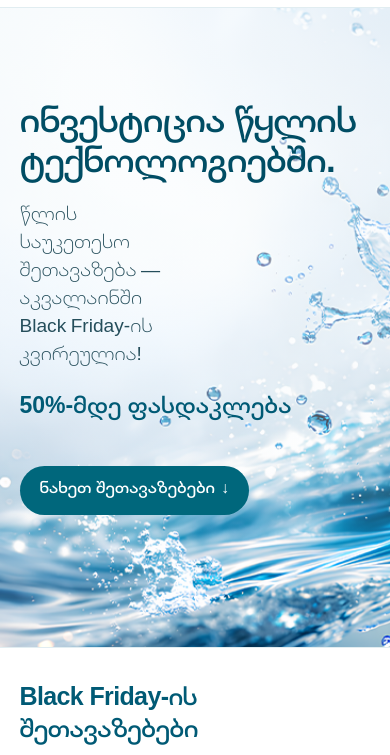
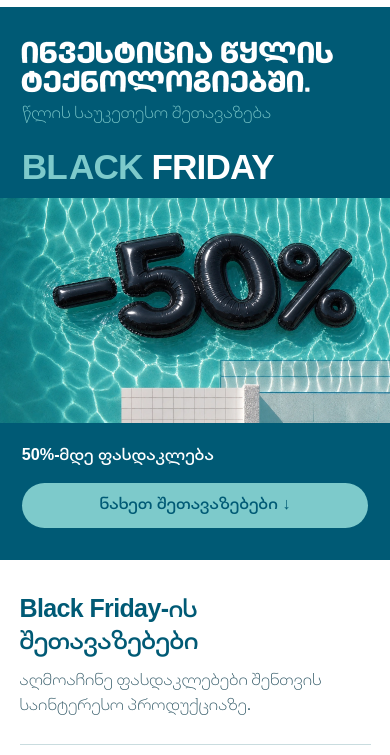
Before and after one commit to pirtskhalavaana-rgb/aqualine, a website: page index.html in a window 390 px wide. Shown: the part 57-812 px from the top of the page. Drawn offline with Linux system fonts and the light colour scheme; no server answers.

Commit message:
Publish responsive Black Friday design, sticky header and GTM

```diff
--- a/index.html
+++ b/index.html
@@ -1,11 +1,20 @@
-<!doctype html><html lang="ka"><head><meta charset="utf-8"><meta name="viewport" content="width=device-width,initial-scale=1"><meta name="theme-color" content="#ffffff"><title>Black Friday აკვალაინში • აუზები, სპა და წყლის ფილტრაცია</title><link rel="stylesheet" href="style.css?v=bf18"></head><body>
+<!doctype html><html lang="ka"><head><meta charset="utf-8">
+<!-- Google Tag Manager -->
+<script>(function(w,d,s,l,i){w[l]=w[l]||[];w[l].push({'gtm.start':
+new Date().getTime(),event:'gtm.js'});var f=d.getElementsByTagName(s)[0],
+j=d.createElement(s),dl=l!='dataLayer'?'&l='+l:'';j.async=true;j.src=
+'https://www.googletagmanager.com/gtm.js?id='+i+dl;f.parentNode.insertBefore(j,f);
+})(window,document,'script','dataLayer','GTM-M8QHGLJ4');</script>
+<!-- End Google Tag Manager -->
+<meta name="viewport" content="width=device-width,initial-scale=1"><meta name="theme-color" content="#ffffff"><title>Black Friday აკვალაინში • აუზები, სპა და წყლის ფილტრაცია</title><link rel="stylesheet" href="style.css?v=bf30"></head><body>
+<noscript><iframe src="https://www.googletagmanager.com/ns.html?id=GTM-M8QHGLJ4" height="0" width="0" style="display:none;visibility:hidden"></iframe></noscript>
 <header><a href="./" aria-label="Aqualine"><img src="art/aqualine-outline.svg" alt="Aqualine Water Technologies"></a><nav><a href="#offers">შეთავაზებები</a><a href="#branches">ფილიალები</a></nav><a class="number" aria-label="დარეკვა: 032 205 50 10" href="tel:+995322055010"><svg width="22" height="22" viewBox="0 0 24 24" fill="currentColor" aria-hidden="true"><path d="M6.6 10.8a15 15 0 0 0 6.6 6.6l2.2-2.2c.3-.3.7-.4 1.1-.2 1.2.4 2.5.6 3.8.6.6 0 1 .4 1 1V20c0 .6-.4 1-1 1C10.7 21 3 13.3 3 3.7c0-.6.4-1 1-1h3.5c.6 0 1 .4 1 1 0 1.3.2 2.6.6 3.8.1.4 0 .8-.3 1.1z"/></svg><span><small>დარეკვა</small>032 205 50 10</span></a></header>
-<main><section class="campaign-hero" aria-labelledby="campaign-title">
-<div class="campaign-content">
-<h1 id="campaign-title">ინვესტიცია წყლის ტექნოლოგიებში.</h1>
-<p class="campaign-message">წლის საუკეთესო შეთავაზება — <span class="campaign-event">აკვალაინში Black Friday-ის კვირეულია!</span></p>
-<div class="campaign-actions"><strong>50%-მდე ფასდაკლება</strong><a class="btn" href="#offers">ნახეთ შეთავაზებები <span aria-hidden="true">↓</span></a></div></div>
-<div class="campaign-water" aria-hidden="true"></div></section>
+<main><section class="bfkv" aria-label="Black Friday"><div class="campaign-poster"><div class="poster-copy">
+<h1>ინვესტიცია წყლის<br>ტექნოლოგიებში.</h1>
+<p class="poster-sub">წლის საუკეთესო <br>შეთავაზება</p>
+<p class="poster-event" lang="en"><span>B<span class="event-l">L</span>ACK</span> <span>FRIDAY</span></p>
+<div class="bfbar"><span>50%-მდე ფასდაკლება</span><a href="#offers">ნახეთ შეთავაზებები ↓</a></div>
+</div><picture><source media="(max-width:760px)" srcset="art/campaign-pool-tile.webp"><img class="poster-pool" src="art/campaign-pool-full.webp" alt="აუზში მოტივტივე −50%"></picture></div></section>
 <section id="offers" aria-labelledby="offer-heading"><h2 id="offer-heading">Black Friday-ის შეთავაზებები</h2><p class="offer-intro">აღმოაჩინე ფასდაკლებები შენთვის საინტერესო პროდუქციაზე.</p>
 <details class="offer-group"><summary><img src="art/igarden-pool.webp" alt="iGarden-ის საწმენდი რობოტი აუზის პირას" loading="lazy"><span class="category-copy"><span>საცურაო აუზი</span><small>კეთილმოწყობილი აუზი, სუფთა წყალი.</small></span><span class="disclosure"><span class="show-list">სიის გახსნა</span><span class="hide-list">სიის დახურვა</span><i aria-hidden="true"></i></span></summary><div class="offer-body"><dl>
 <div><dt>თბური ტუმბოები</dt><dd>50%-მდე</dd></div>
--- a/style.css
+++ b/style.css
@@ -123,3 +123,57 @@ header .number{border-color:#69aab5;background:#f1f9fa;padding:7px 15px;line-hei
 @media(min-width:801px){header nav{font-size:clamp(16px,1.2vw,20px)}}
 
 @media(min-width:801px){.campaign-event{display:block;white-space:nowrap}.campaign-message{max-width:none}}
+
+
+@font-face{font-family:CampaignHeadline;src:url(art/campaign-heading-bold.woff) format("woff");font-weight:900;font-display:swap}
+.bfkv{background:#005A75;color:white}
+.campaign-poster{display:grid;grid-template-columns:38.2291667% 61.7708333%;align-items:start}
+.campaign-poster picture{display:block;align-self:stretch;position:relative}
+.poster-copy{padding:3.2vw 0 2vw 3vw}
+.poster-copy h1,.poster-copy p{margin:0;text-shadow:none}
+.poster-copy h1{font:900 2.95vw/1 CampaignHeadline,Mersad,sans-serif;font-synthesis:none;text-transform:none}
+.poster-copy .poster-sub{margin-top:.8vw;font:300 2.4vw/1.22 Mersad,Arial,sans-serif;text-transform:uppercase;color:#7DCACB}
+.poster-event{padding-top:2vw;font:900 7.8vw/.88 Arial,"Liberation Sans",sans-serif;letter-spacing:-.045em}
+.poster-event > span{display:block}.poster-event > span:first-child{color:#7DCACB}
+.poster-pool{width:100%;height:100%;object-fit:cover;display:block;aspect-ratio:1186/949}
+.bfbar{display:flex;align-items:center;gap:1.2vw;flex-wrap:wrap;margin-top:2.1vw;font-size:clamp(14px,1.25vw,22px)}
+.bfbar a{background:#7DCACB;color:#005A75;border-radius:32px;padding:10px clamp(12px,1.25vw,20px);min-height:44px}
+.bfbar a:is(:hover,:focus-visible){background:white;outline:3px solid #2AA8B8}
+
+
+@media(min-width:761px){
+ .campaign-poster picture{min-height:0;min-width:0;background:#7DCACB;clip-path:ellipse(80% 111% at 80% 38%)}
+ .campaign-poster .poster-pool{position:absolute;inset:0;width:100%;height:100%;object-fit:cover;object-position:center 57%;clip-path:ellipse(55% 77% at 56% 17%)}
+}
+
+@media(max-width:760px){
+ .campaign-poster{
+   display:grid;grid-template-columns:minmax(0,1fr);
+   grid-template-areas:"headline" "subtitle" "event" "photo" "action";
+   align-items:start;padding:clamp(32px,8vw,55px) 0 clamp(32px,8vw,55px);
+ }
+ .poster-copy{display:contents}
+ .poster-copy h1{grid-area:headline;margin:0 5.56%;font-size:clamp(22px,7.08vw,50px);line-height:1.06}
+ .poster-copy .poster-sub{grid-area:subtitle;margin:1.9vw 5.56% 0;font-size:clamp(14px,4.16vw,28px);line-height:1.25}
+ .poster-sub br{display:none}
+ .poster-event{grid-area:event;margin:6vw 5.56% 3.6vw!important;padding:0;font-size:clamp(28px,9.02vw,64px);line-height:1;letter-spacing:-.025em;white-space:nowrap}
+ .poster-event > span{display:inline}
+ .campaign-poster picture{grid-area:photo;display:block}
+ .poster-pool{width:100%;height:auto;aspect-ratio:1536/887}
+ .bfbar{grid-area:action;display:grid;gap:3.6vw;margin:5.4vw 5.56% 0;font-size:clamp(16px,4.17vw,26px)}
+ .bfbar a{display:flex;align-items:center;justify-content:center;width:100%;min-height:44px;padding:10px 16px;font-size:clamp(15px,4.17vw,24px)}
+}
+
+.poster-event .event-l{margin-inline-end:.065em}
+
+body > header {
+  position: sticky;
+  top: 0;
+  z-index: 20;
+  background: #fff;
+  box-shadow: 0 1px 0 rgba(0, 90, 117, .12);
+}
+html {scroll-padding-top: 100px}
+@media (max-width: 600px) {
+  html {scroll-padding-top: 76px}
+}
```
